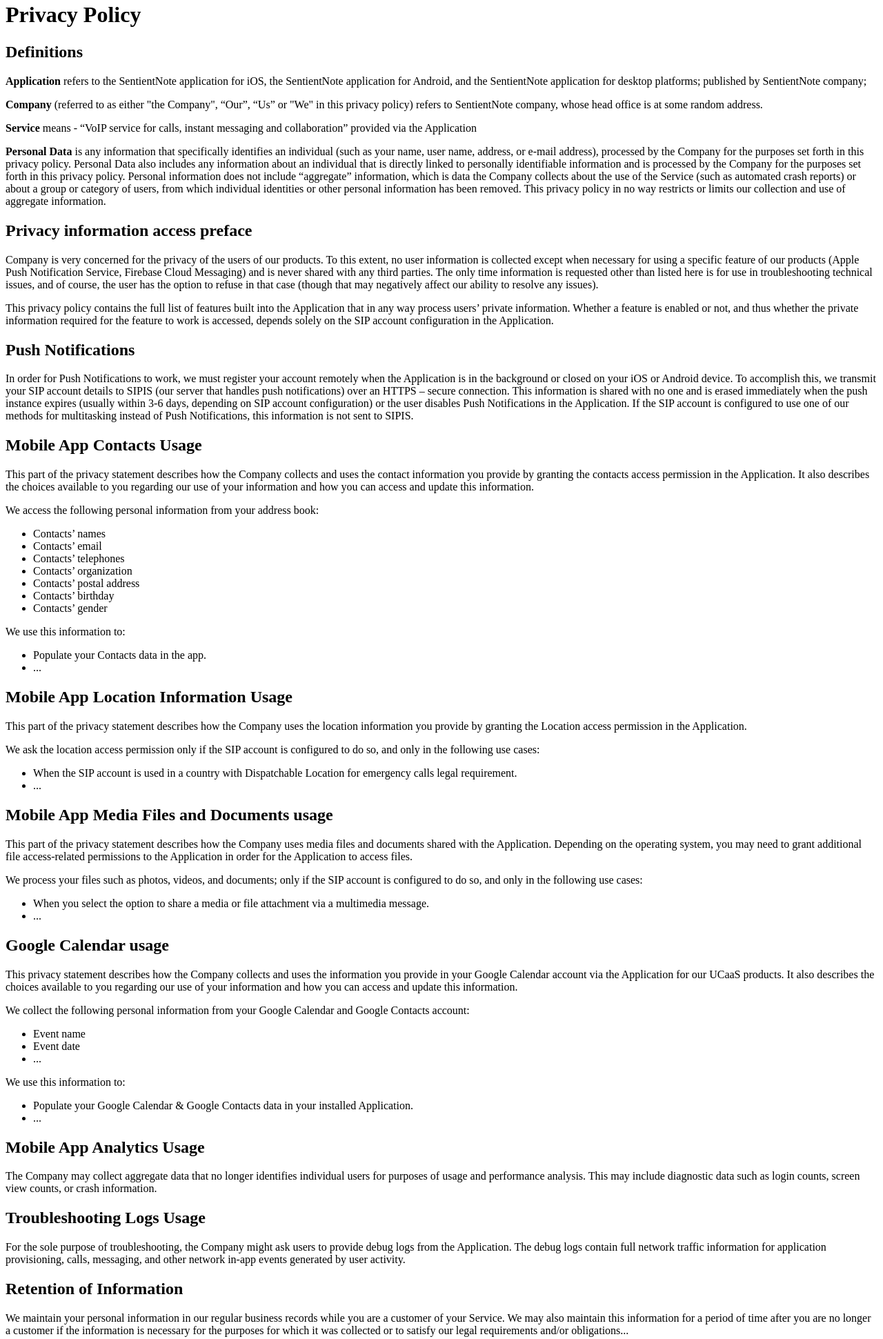
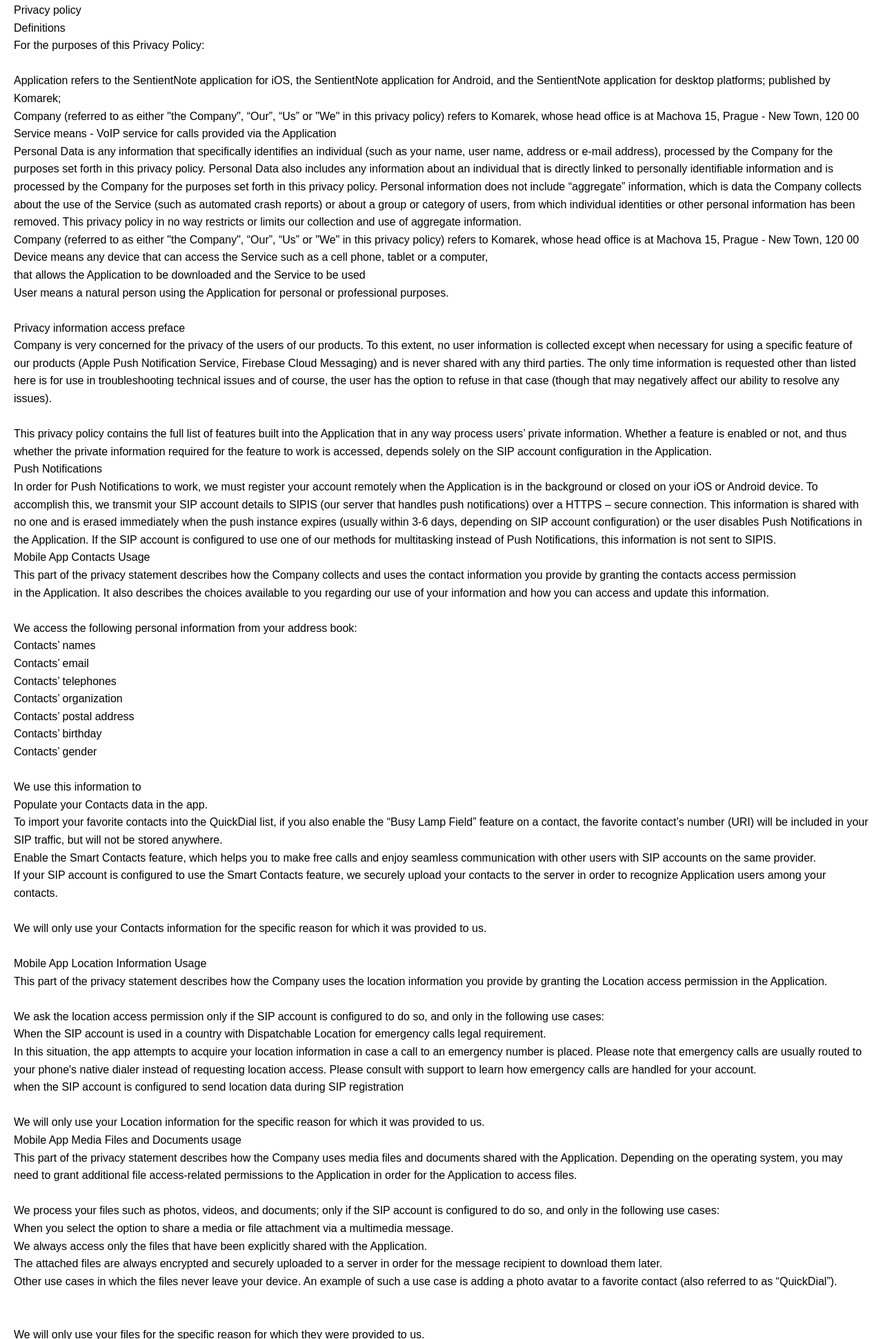
Before and after one commit to krystofkomarek/krystofkomarek.github.io, a plain HTML site: page index.html in a window 1280 px wide. Shown: the part 18-1959 px from the top of the page at 69% size. Drawn offline with Linux system fonts and the light colour scheme.

Commit message:
Update index.html

```diff
--- a/index.html
+++ b/index.html
@@ -1,122 +1,146 @@
 <!DOCTYPE html>
 <html lang="en">
-
 <head>
-    <meta charset="UTF-8">
-    <meta name="viewport" content="width=device-width, initial-scale=1.0">
-    <title>Privacy Policy</title>
+  <meta charset="UTF-8">
+  <meta name="viewport" content="width=device-width, initial-scale=1.0">
+  <title>Privacy Policy</title>
+  <style>
+    body {
+      font-family: Arial, sans-serif;
+      line-height: 1.6;
+      margin: 20px;
+    }
+    h1, h2, h3 {
+      color: #333;
+    }
+    p {
+      margin-bottom: 10px;
+    }
+  </style>
 </head>
-
 <body>
-
-    <h1>Privacy Policy</h1>
-
-    <h2>Definitions</h2>
-    <p><strong>Application</strong> refers to the SentientNote application for iOS, the SentientNote application for
-        Android, and the SentientNote application for desktop platforms; published by SentientNote company;</p>
-    <p><strong>Company</strong> (referred to as either "the Company", “Our”, “Us” or "We" in this privacy policy) refers
-        to SentientNote company, whose head office is at some random address.</p>
-    <p><strong>Service</strong> means - “VoIP service for calls, instant messaging and collaboration” provided via the
-        Application</p>
-    <p><strong>Personal Data</strong> is any information that specifically identifies an individual (such as your name,
-        user name, address, or e-mail address), processed by the Company for the purposes set forth in this privacy
-        policy. Personal Data also includes any information about an individual that is directly linked to personally
-        identifiable information and is processed by the Company for the purposes set forth in this privacy policy.
-        Personal information does not include “aggregate” information, which is data the Company collects about the use
-        of the Service (such as automated crash reports) or about a group or category of users, from which individual
-        identities or other personal information has been removed. This privacy policy in no way restricts or limits our
-        collection and use of aggregate information.</p>
-
-    <h2>Privacy information access preface</h2>
-    <p>Company is very concerned for the privacy of the users of our products. To this extent, no user information is
-        collected except when necessary for using a specific feature of our products (Apple Push Notification Service,
-        Firebase Cloud Messaging) and is never shared with any third parties. The only time information is requested
-        other than listed here is for use in troubleshooting technical issues, and of course, the user has the option to
-        refuse in that case (though that may negatively affect our ability to resolve any issues).</p>
-    <p>This privacy policy contains the full list of features built into the Application that in any way process users’
-        private information. Whether a feature is enabled or not, and thus whether the private information required for
-        the feature to work is accessed, depends solely on the SIP account configuration in the Application.</p>
-
-    <h2>Push Notifications</h2>
-    <p>In order for Push Notifications to work, we must register your account remotely when the Application is in the
-        background or closed on your iOS or Android device. To accomplish this, we transmit your SIP account details to
-        SIPIS (our server that handles push notifications) over an HTTPS – secure connection. This information is shared
-        with no one and is erased immediately when the push instance expires (usually within 3-6 days, depending on SIP
-        account configuration) or the user disables Push Notifications in the Application. If the SIP account is
-        configured to use one of our methods for multitasking instead of Push Notifications, this information is not
-        sent to SIPIS.</p>
-
-    <h2>Mobile App Contacts Usage</h2>
-    <p>This part of the privacy statement describes how the Company collects and uses the contact information you
-        provide by granting the contacts access permission in the Application. It also describes the choices available
-        to you regarding our use of your information and how you can access and update this information.</p>
-    <p>We access the following personal information from your address book:</p>
-    <ul>
-        <li>Contacts’ names</li>
-        <li>Contacts’ email</li>
-        <li>Contacts’ telephones</li>
-        <li>Contacts’ organization</li>
-        <li>Contacts’ postal address</li>
-        <li>Contacts’ birthday</li>
-        <li>Contacts’ gender</li>
-    </ul>
-    <p>We use this information to:</p>
-    <ul>
-        <li>Populate your Contacts data in the app.</li>
-        <li>...</li>
-    </ul>
-
-    <h2>Mobile App Location Information Usage</h2>
-    <p>This part of the privacy statement describes how the Company uses the location information you provide by
-        granting the Location access permission in the Application.</p>
-    <p>We ask the location access permission only if the SIP account is configured to do so, and only in the following
-        use cases:</p>
-    <ul>
-        <li>When the SIP account is used in a country with Dispatchable Location for emergency calls legal requirement.
-        </li>
-        <li>...</li>
-    </ul>
-
-    <h2>Mobile App Media Files and Documents usage</h2>
-    <p>This part of the privacy statement describes how the Company uses media files and documents shared with the
-        Application. Depending on the operating system, you may need to grant additional file access-related permissions
-        to the Application in order for the Application to access files.</p>
-    <p>We process your files such as photos, videos, and documents; only if the SIP account is configured to do so, and
-        only in the following use cases:</p>
-    <ul>
-        <li>When you select the option to share a media or file attachment via a multimedia message.</li>
-        <li>...</li>
-    </ul>
-
-    <h2>Google Calendar usage</h2>
-    <p>This privacy statement describes how the Company collects and uses the information you provide in your Google
-        Calendar account via the Application for our UCaaS products. It also describes the choices available to you
-        regarding our use of your information and how you can access and update this information.</p>
-    <p>We collect the following personal information from your Google Calendar and Google Contacts account:</p>
-    <ul>
-        <li>Event name</li>
-        <li>Event date</li>
-        <li>...</li>
-    </ul>
-    <p>We use this information to:</p>
-    <ul>
-        <li>Populate your Google Calendar & Google Contacts data in your installed Application.</li>
-        <li>...</li>
-    </ul>
-
-    <h2>Mobile App Analytics Usage</h2>
-    <p>The Company may collect aggregate data that no longer identifies individual users for purposes of usage and
-        performance analysis. This may include diagnostic data such as login counts, screen view counts, or crash
-        information.</p>
-
-    <h2>Troubleshooting Logs Usage</h2>
-    <p>For the sole purpose of troubleshooting, the Company might ask users to provide debug logs from the Application.
-        The debug logs contain full network traffic information for application provisioning, calls, messaging, and
-        other network in-app events generated by user activity.</p>
-
-    <h2>Retention of Information</h2>
-    <p>We maintain your personal information in our regular business records while you are a customer of your Service.
-        We may also maintain this information for a period of time after you are no longer a customer if the information
-        is necessary for the purposes for which it was collected or to satisfy our legal requirements and/or
-        obligations...</p>
-    <p>If there
+Privacy policy<br>
+Definitions<br>
+For the purposes of this Privacy Policy:<br>
+<br>
+Application refers to the SentientNote application for iOS, the SentientNote application for Android, and the SentientNote application for desktop platforms; published by Komarek;<br>
+Company (referred to as either "the Company", “Our”, “Us” or "We" in this privacy policy) refers to Komarek, whose head office is at Machova 15, Prague - New Town, 120 00<br>
+Service means - VoIP service for calls provided via the Application<br>
+Personal Data is any information that specifically identifies an individual (such as your name, user name, address or e-mail address), processed by the Company for the purposes set forth in this privacy policy. Personal Data also includes any information about an individual that is directly linked to personally identifiable information and is processed by the Company for the purposes set forth in this privacy policy. Personal information does not include “aggregate” information, which is data the Company collects about the use of the Service (such as automated crash reports) or about a group or category of users, from which individual identities or other personal information has been removed. This privacy policy in no way restricts or limits our collection and use of aggregate information.<br>
+Company (referred to as either "the Company", “Our”, “Us” or "We" in this privacy policy) refers to Komarek, whose head office is at Machova 15, Prague - New Town, 120 00<br>
+Device means any device that can access the Service such as a cell phone, tablet or a computer,<br>
+that allows the Application to be downloaded and the Service to be used<br>
+User means a natural person using the Application for personal or professional purposes.<br>
+<br>
+Privacy information access preface<br>
+Company is very concerned for the privacy of the users of our products. To this extent, no user information is collected except when necessary for using a specific feature of our products (Apple Push Notification Service, Firebase Cloud Messaging) and is never shared with any third parties. The only time information is requested other than listed here is for use in troubleshooting technical issues and of course, the user has the option to refuse in that case (though that may negatively affect our ability to resolve any issues).<br>
+<br>
+This privacy policy contains the full list of features built into the Application that in any way process users’ private information. Whether a feature is enabled or not, and thus whether the private information required for the feature to work is accessed, depends solely on the SIP account configuration in the Application.<br>
+Push Notifications<br>
+In order for Push Notifications to work, we must register your account remotely when the Application is in the background or closed on your iOS or Android device. To accomplish this, we transmit your SIP account details to SIPIS (our server that handles push notifications) over a HTTPS – secure connection. This information is shared with no one and is erased immediately when the push instance expires (usually within 3-6 days, depending on SIP account configuration) or the user disables Push Notifications in the Application. If the SIP account is configured to use one of our methods for multitasking instead of Push Notifications, this information is not sent to SIPIS. <br>
+Mobile App Contacts Usage<br>
+This part of the privacy statement describes how the Company collects and uses the contact information you provide by granting the contacts access permission<br>
+in the Application. It also describes the choices available to you regarding our use of your information and how you can access and update this information.<br>
+<br>
+We access the following personal information from your address book:<br>
+Contacts’ names<br>
+Contacts’ email<br>
+Contacts’ telephones<br>
+Contacts’ organization<br>
+Contacts’ postal address<br>
+Contacts’ birthday<br>
+Contacts’ gender<br>
+<br>
+We use this information to<br>
+Populate your Contacts data in the app.<br>
+To import your favorite contacts into the QuickDial list, if you also enable the “Busy Lamp Field” feature on a contact, the favorite contact’s number (URI) will be included in your SIP traffic, but will not be stored anywhere.<br>
+Enable the Smart Contacts feature, which helps you to make free calls and enjoy seamless communication with other users with SIP accounts on the same provider.<br>
+If your SIP account is configured to use the Smart Contacts feature, we securely upload your contacts to the server in order to recognize Application users among your contacts. <br>
+<br>
+We will only use your Contacts information for the specific reason for which it was provided to us.<br>
+<br>
+Mobile App Location Information Usage<br>
+This part of the privacy statement describes how the Company uses the location information you provide by granting the Location access permission in the Application.<br>
+<br>
+We ask the location access permission only if the SIP account is configured to do so, and only in the following use cases:<br>
+When the SIP account is used in a country with Dispatchable Location for emergency calls legal requirement. <br>
+In this situation, the app attempts to acquire your location information in case a call to an emergency number is placed. Please note that emergency calls are usually routed to your phone's native dialer instead of requesting location access. Please consult with support to learn how emergency calls are handled for your account.<br>
+when the SIP account is configured to send location data during SIP registration <br>
+<br>
+We will only use your Location information for the specific reason for which it was provided to us.<br>
+Mobile App Media Files and Documents usage<br>
+This part of the privacy statement describes how the Company uses media files and documents shared with the Application. Depending on the operating system, you may need to grant additional file access-related permissions to the Application in order for the Application to access files.<br>
+<br>
+We process your files such as photos, videos, and documents; only if the SIP account is configured to do so, and only in the following use cases:<br>
+When you select the option to share a media or file attachment via a multimedia message.<br>
+We always access only the files that have been explicitly shared with the Application.<br>
+The attached files are always encrypted and securely uploaded to a server in order for the message recipient to download them later.<br>
+Other use cases in which the files never leave your device. An example of such a use case is adding a photo avatar to a favorite contact (also referred to as “QuickDial”).<br>
+<br>
+<br>
+We will only use your files for the specific reason for which they were provided to us.<br>
+Google Calendar usage<br>
+This privacy statement describes how the Company collects and uses the information you provide in your Google Calendar account via the Application for our UCaaS products. It also describes the choices available to you regarding our use of your information and how you can access and update this information.<br>
+<br>
+We collect the following personal information from your Google Calendar and Google Contacts account:<br>
+Event name<br>
+Event date<br>
+Event time<br>
+Event description (will be inserted as a note)<br>
+Event location (will be inserted as a note)<br>
+Contacts’ names<br>
+Contacts’ email<br>
+Contacts’ telephones<br>
+Contacts’ organization<br>
+Contacts’ postal address<br>
+Contacts’ birthday<br>
+Contacts’ gender<br>
+<br>
+We add/import the following personal information from your “Cloud Softphone” account to your Google Calendar & Google Contacts account:<br>
+Event name<br>
+Event date<br>
+Event time<br>
+Event description<br>
+Event resource name<br>
+<br>
+We use this information to<br>
+Populate your Google Calendar & Google Contacts data in your installed Application.<br>
+Populate your Application customer data in your Google Calendar & Google Contacts account<br>
+Create bookings from the Application‘s calendar for the imported/synchronized contacts<br>
+Keep your Google Calendar & Google Contacts in sync with your Application customers and vice versa<br>
+Send booking confirmation emails, booking cancellation emails, booking update emails or booking reminder emails to the contacts imported from Google Calendar & Google Contacts – prior to sending out such emails your consent will be sought each time.<br>
+<br>
+We will only use this information for the specific reason for which it was provided to us.<br>
+Mobile App Analytics Usage<br>
+The Company may collect aggregate data that no longer identifies individual users for purposes of usage and performance analysis. This may include diagnostic data such as login counts, screen view counts or crash information.<br>
+Troubleshooting Logs Usage<br>
+For the sole purpose of troubleshooting, the Company might ask users to provide debug logs from the Application. The debug logs contain full network traffic information for application provisioning, calls, messaging and other network in-app events generated by user activity.<br>
+Retention of Information<br>
+We maintain your personal information in our regular business records while you are a customer of your Service. We may also maintain this information for a period of time after you are no longer a customer if the information is necessary for the purposes for which it was collected or to satisfy our legal requirements and/or obligations. These purposes typically include business, legal, or tax purposes. If there are no pending requests, orders, or court orders for access to this personal information, we may destroy the information once it becomes unnecessary to those purposes for which it was collected.<br>
+Security<br>
+The security of personal information is important to us. We take commercially reasonable measures and follow generally accepted standards to protect the information you provide us, both during transmission and once we receive it. For example, the information you provide is transmitted via encryption using technologies such as secure socket layer technology (SSL).<br>
+Disclosure to Third Parties<br>
+We do not share or sell your personal information to third parties.<br>
+We disclose information only in the following cases: as required by law, such as to comply with a subpoena or similar legal process when we believe in good faith that disclosure is necessary to protect our rights, protect your safety or the safety of others, to investigate fraud, or to respond to a government request if we are involved in a merger, acquisition, or sale of all or a portion of its assets, you will be notified via email and/or a prominent notice through our app of any change in ownership or uses of your personal information, as well as any choices you may have regarding your personal information to any other third party with your prior consent to do so.<br>
+Privacy Statement Updates<br>
+We may update this privacy statement to reflect changes to our business or this app as it pertains to the information collected from you and our use of it. If the change impacts how we use or handle information collected from you, we will email you and/or your company’s Google administrator, or post a notice where you first access this app prior to the change becoming effective. We encourage you to periodically review this page for the latest information on our privacy practices.<br>
+Support<br>
+As a user, you can request the following:<br>
+Confirmation of access to personal data concerning you <br>
+Access to the processed personal data concerning you. <br>
+Please note that pieces of personal data stored in encrypted format can only be provided in its encrypted form.<br>
+Please note that once data is removed it cannot be restored.<br>
+Correct inaccurate or incomplete personal data concerning you <br>
+Erase processed personal data concerning you <br>
+Arrange how personal data concerning you should be processed in event of your death<br>
+<br>
+To process a request, please send us an email to support@sentientnote.cz with the following:<br>
+Subject of request, your name(s) and first name(s);<br>
+Scan of both sides of your passport or identity card to enable us to verify your identity<br>
+<br>
+Company support will respond to requests in a timely manner (within 30 days of request).<br>
+Company support might ask you for further information, such as a username or a phone number, in order to determine what information has been collected about you.<br>
+<br>
+If you have any questions or concerns about our privacy policy, please contact us at support@sentientnote.cz.
+</body>
+</html>
```
